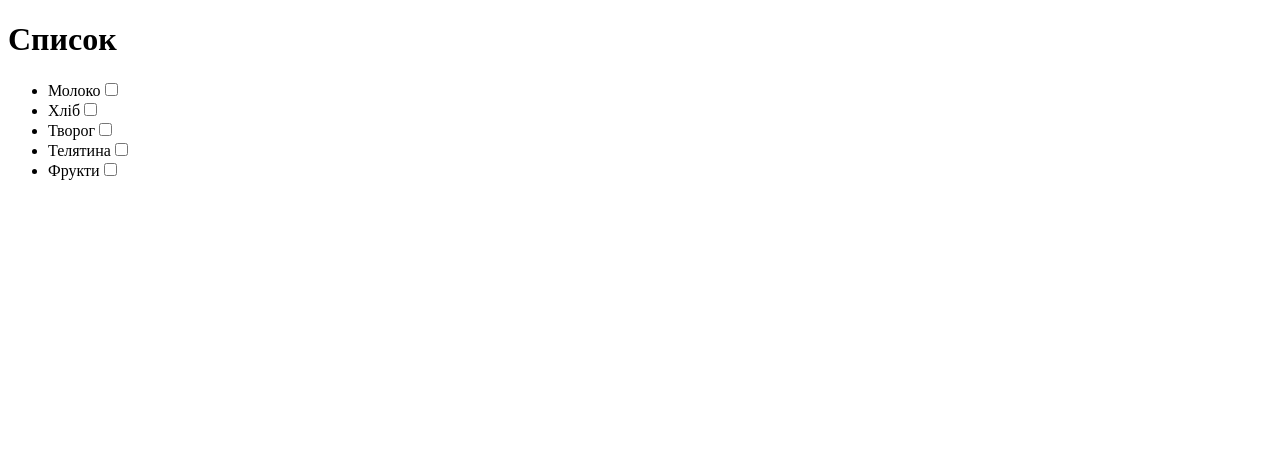
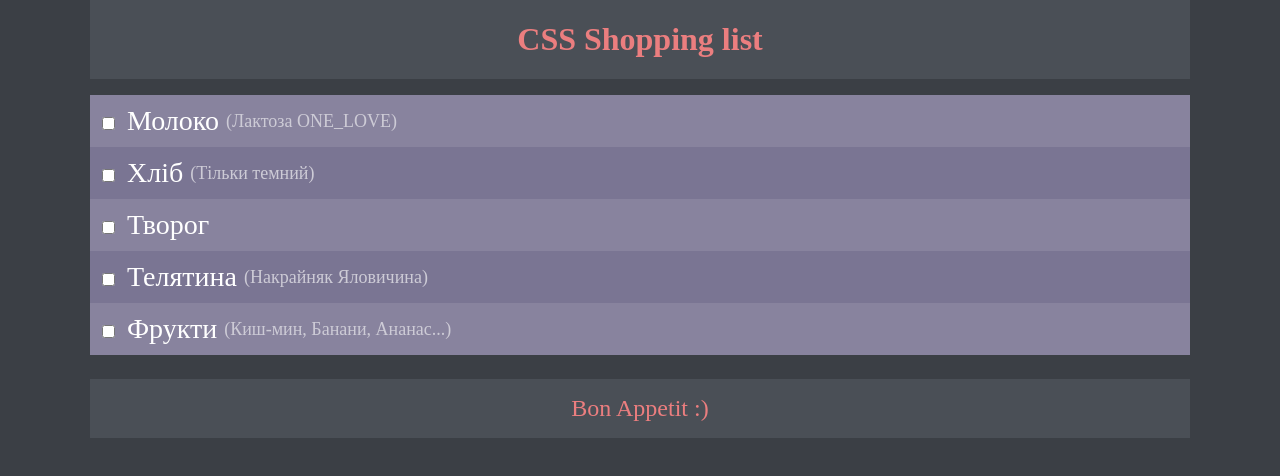
Before and after one commit to baghdadUA/shopping-list, a plain HTML site: page index.html in a window 1280 px wide. Drawn offline with Linux system fonts and the light colour scheme.

Commit message:
add style to shopping list

```diff
--- /dev/null
+++ b/assets/css/style.css
@@ -0,0 +1,100 @@
+body {
+    background: #3b3f45;
+    text-align: center;
+    margin: 0;
+}
+.container {
+    width: 1100px;
+    margin: 0 auto;
+}
+h1 {
+    background: #4a4f56;
+    margin: 0;
+    padding: 21px 0;
+
+    color: #eb7e7f;
+}
+h1+ul {
+    padding: 0;
+}
+input {
+    margin: 0 12px;
+}
+#milk::after {
+    content: ' (Лактоза ONE_LOVE)';
+    position: absolute;
+    top: 50%;
+    transform: translate(0%, -50%);
+
+    font-size: 18px;
+    color: #cdcbd6;
+}
+#bread::after {
+    content: ' (Тільки темний)';
+    position: absolute;
+    top: 50%;
+    transform: translate(0%, -50%);
+
+    font-size: 18px;
+    color: #cdcbd6;
+}
+#veal::after {
+    content: ' (Накрайняк Яловичина)';
+    position: absolute;
+    top: 50%;
+    transform: translate(0%, -50%);
+
+    font-size: 18px;
+    color: #cdcbd6;
+}
+#fruits::after {
+    content: ' (Киш-мин, Банани, Ананас...)';
+    position: absolute;
+    top: 50%;
+    transform: translate(0%, -50%);
+
+    font-size: 18px;
+    color: #cdcbd6;
+}
+input:checked+label, input:checked+#milk::after, input:checked+#bread::after, input:checked+#veal::after, input:checked+#fruits::after {
+    text-decoration: line-through;
+    color: #a3a0b5;
+}
+label {
+    display: inline-block;
+    position: relative;
+    width: 95%;
+    cursor: pointer;
+}
+li {
+    background: #88839e;
+    padding: 8px 0;
+
+    list-style: none;
+    text-align: left;
+    font-size: 28px;
+    color: #ffffff;
+    transition: .35s;
+    border-top: 2px solid #88839e;
+    border-bottom: 2px solid #88839e;
+}
+li:nth-child(even) {
+    background: #7a7593;
+    border-top: 2px solid #7a7593;
+    border-bottom: 2px solid #7a7593;
+}
+li:hover {
+    border-top: 2px solid #ffffff;
+    border-bottom: 2px solid #ffffff;
+    background: #625e77;
+}
+li:active{
+    background: #eb7e7f;;
+}
+p {
+    background: #4a4f56;
+    padding: 16px 0;
+
+    color: #eb7e7f;
+    font-size: 24px;
+}
--- a/index.html
+++ b/index.html
@@ -5,18 +5,24 @@
     <meta charset="UTF-8">
     <meta http-equiv="X-UA-Compatible" content="IE=edge">
     <meta name="viewport" content="width=device-width, initial-scale=1.0">
-    <title>Список покупок</title>
+    <link rel="stylesheet" href="assets/css/style.css">
+    <title>Shopping list</title>
 </head>
 
 <body>
-    <h1>Cписок</h1>
-    <ul>
-        <li><label for="1">Молоко<input type="checkbox" id="1"></label></li>
-        <li><label for="2">Хліб<input type="checkbox" id="2"></label></li>
-        <li><label for="3">Творог<input type="checkbox" id="3"></label></li>
-        <li><label for="4">Телятина<input type="checkbox" id="4"></label></li>
-        <li><label for="5">Фрукти<input type="checkbox" id="5"></label></li>
-    </ul>
+
+    <div class="container">
+        <h1>CSS Shopping list</h1>
+        <ul>
+            <li><input type="checkbox" id="1"><label id="milk" for="1">Молоко&nbsp;</label></li>
+            <li><input type="checkbox" id="2"><label id="bread" for="2">Хліб&nbsp;</label></li>
+            <li><input type="checkbox" id="3"><label for="3">Творог</label></li>
+            <li><input type="checkbox" id="4"><label id="veal" for="4">Телятина&nbsp;</label></li>
+            <li><input type="checkbox" id="5"><label id="fruits" for="5">Фрукти&nbsp;</label></li>
+        </ul>
+        <p>Bon Appetit :)</p>
+    </div>
+
 </body>
 
 </html>
```
Also changed, not shown: shopping-list-css.png (added).
